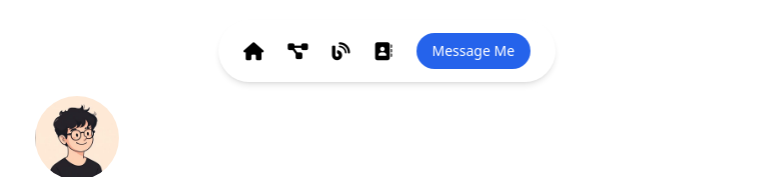
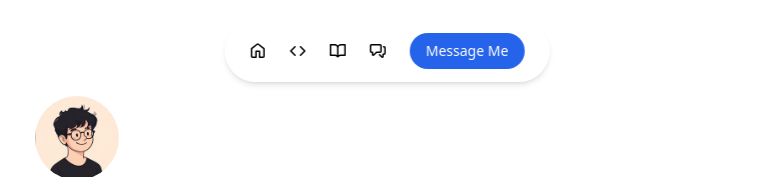
Before and after one commit to shanmuka-kaliki/shanmuka-kaliki.github.io, a plain HTML site: page index.html in a window 1280 px wide. Shown: the top 177 px of the page, without its empty margins (253-1023 px from the left). Drawn offline with nearby package versions, Linux system fonts and the light colour scheme.

Commit message:
nav icons change

```diff
--- a/index.html
+++ b/index.html
@@ -38,10 +38,6 @@
         <meta name="twitter:card" content="summary_large_image" />
         <link rel="canonical" href="https://shanmuka.kaliki.co" />
         <title>Shanmuka Kalki | Frontend Developer Portfolio</title>
-        <link
-            rel="stylesheet"
-            href="https://cdnjs.cloudflare.com/ajax/libs/font-awesome/6.0.0/css/all.min.css"
-        />
         <script src="https://cdn.tailwindcss.com"></script>
     </head>
     <body class="bg-white text-gray-800 max-w-screen-md mx-auto p-8 font-sans">
@@ -54,29 +50,81 @@
                 data-tooltip="Home"
                 aria-label="Go to Home section"
                 class="text-black hover:text-blue-600 text-lg relative transition-colors duration-300"
-                ><i class="fas fa-home"></i
-            ></a>
+            >
+                <svg
+                    aria-hidden="true"
+                    height="16"
+                    viewBox="0 0 16 16"
+                    version="1.1"
+                    width="16"
+                    data-view-component="true"
+                    class="octicon octicon-home"
+                >
+                    <path
+                        d="M6.906.664a1.749 1.749 0 0 1 2.187 0l5.25 4.2c.415.332.657.835.657 1.367v7.019A1.75 1.75 0 0 1 13.25 15h-3.5a.75.75 0 0 1-.75-.75V9H7v5.25a.75.75 0 0 1-.75.75h-3.5A1.75 1.75 0 0 1 1 13.25V6.23c0-.531.242-1.034.657-1.366l5.25-4.2Zm1.25 1.171a.25.25 0 0 0-.312 0l-5.25 4.2a.25.25 0 0 0-.094.196v7.019c0 .138.112.25.25.25H5.5V8.25a.75.75 0 0 1 .75-.75h3.5a.75.75 0 0 1 .75.75v5.25h2.75a.25.25 0 0 0 .25-.25V6.23a.25.25 0 0 0-.094-.195Z"
+                    ></path>
+                </svg>
+            </a>
             <a
                 href="projects"
                 data-tooltip="Projects"
                 aria-label="Go to Projects section"
                 class="text-black hover:text-blue-600 text-lg relative transition-colors duration-300"
-                ><i class="fas fa-project-diagram"></i
-            ></a>
+            >
+                <svg
+                    aria-hidden="true"
+                    height="16"
+                    viewBox="0 0 16 16"
+                    version="1.1"
+                    width="16"
+                    data-view-component="true"
+                    class="octicon octicon-code UnderlineNav-octicon d-none d-sm-inline"
+                >
+                    <path
+                        d="m11.28 3.22 4.25 4.25a.75.75 0 0 1 0 1.06l-4.25 4.25a.749.749 0 0 1-1.275-.326.749.749 0 0 1 .215-.734L13.94 8l-3.72-3.72a.749.749 0 0 1 .326-1.275.749.749 0 0 1 .734.215Zm-6.56 0a.751.751 0 0 1 1.042.018.751.751 0 0 1 .018 1.042L2.06 8l3.72 3.72a.749.749 0 0 1-.326 1.275.749.749 0 0 1-.734-.215L.47 8.53a.75.75 0 0 1 0-1.06Z"
+                    ></path>
+                </svg>
+            </a>
             <a
                 href="blogs"
                 data-tooltip="Blogs"
                 aria-label="Go to Blogs section"
                 class="text-black hover:text-blue-600 text-lg relative transition-colors duration-300"
-                ><i class="fas fa-blog"></i
-            ></a>
+            >
+                <svg
+                    aria-hidden="true"
+                    height="16"
+                    viewBox="0 0 16 16"
+                    version="1.1"
+                    width="16"
+                    data-view-component="true"
+                    class="octicon octicon-book UnderlineNav-octicon d-none d-sm-inline"
+                >
+                    <path
+                        d="M0 1.75A.75.75 0 0 1 .75 1h4.253c1.227 0 2.317.59 3 1.501A3.743 3.743 0 0 1 11.006 1h4.245a.75.75 0 0 1 .75.75v10.5a.75.75 0 0 1-.75.75h-4.507a2.25 2.25 0 0 0-1.591.659l-.622.621a.75.75 0 0 1-1.06 0l-.622-.621A2.25 2.25 0 0 0 5.258 13H.75a.75.75 0 0 1-.75-.75Zm7.251 10.324.004-5.073-.002-2.253A2.25 2.25 0 0 0 5.003 2.5H1.5v9h3.757a3.75 3.75 0 0 1 1.994.574ZM8.755 4.75l-.004 7.322a3.752 3.752 0 0 1 1.992-.572H14.5v-9h-3.495a2.25 2.25 0 0 0-2.25 2.25Z"
+                    ></path>
+                </svg>
+            </a>
             <a
                 href="contact"
                 data-tooltip="Contact"
                 aria-label="Go to Contact section"
                 class="text-black hover:text-blue-600 text-lg relative transition-colors duration-300"
-                ><i class="fas fa-address-book"></i
-            ></a>
+            >
+                <svg
+                    aria-hidden="true"
+                    height="16"
+                    viewBox="0 0 16 16"
+                    version="1.1"
+                    width="16"
+                    data-view-component="true"
+                    class="octicon octicon-comment-discussion"
+                >
+                    <path
+                        d="M1.75 1h8.5c.966 0 1.75.784 1.75 1.75v5.5A1.75 1.75 0 0 1 10.25 10H7.061l-2.574 2.573A1.458 1.458 0 0 1 2 11.543V10h-.25A1.75 1.75 0 0 1 0 8.25v-5.5C0 1.784.784 1 1.75 1ZM1.5 2.75v5.5c0 .138.112.25.25.25h1a.75.75 0 0 1 .75.75v2.19l2.72-2.72a.749.749 0 0 1 .53-.22h3.5a.25.25 0 0 0 .25-.25v-5.5a.25.25 0 0 0-.25-.25h-8.5a.25.25 0 0 0-.25.25Zm13 2a.25.25 0 0 0-.25-.25h-.5a.75.75 0 0 1 0-1.5h.5c.966 0 1.75.784 1.75 1.75v5.5A1.75 1.75 0 0 1 14.25 12H14v1.543a1.458 1.458 0 0 1-2.487 1.03L9.22 12.28a.749.749 0 0 1 .326-1.275.749.749 0 0 1 .734.215l2.22 2.22v-2.19a.75.75 0 0 1 .75-.75h1a.25.25 0 0 0 .25-.25Z"
+                    ></path>
+                </svg>
+            </a>
             <button
                 class="bg-blue-600 hover:bg-blue-700 text-white px-4 py-2 rounded-full text-sm transition-colors duration-300"
                 aria-label="Send message"
```
